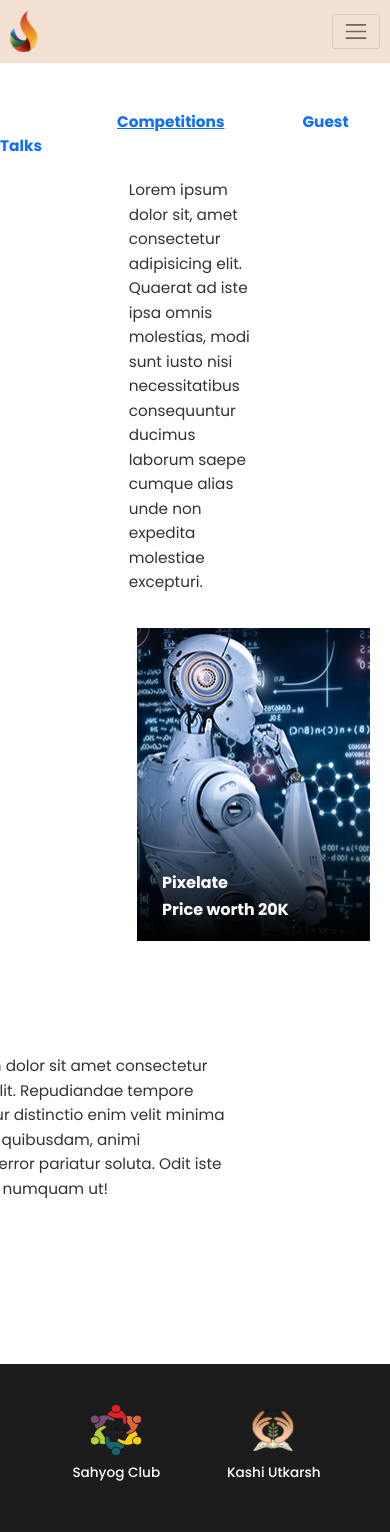
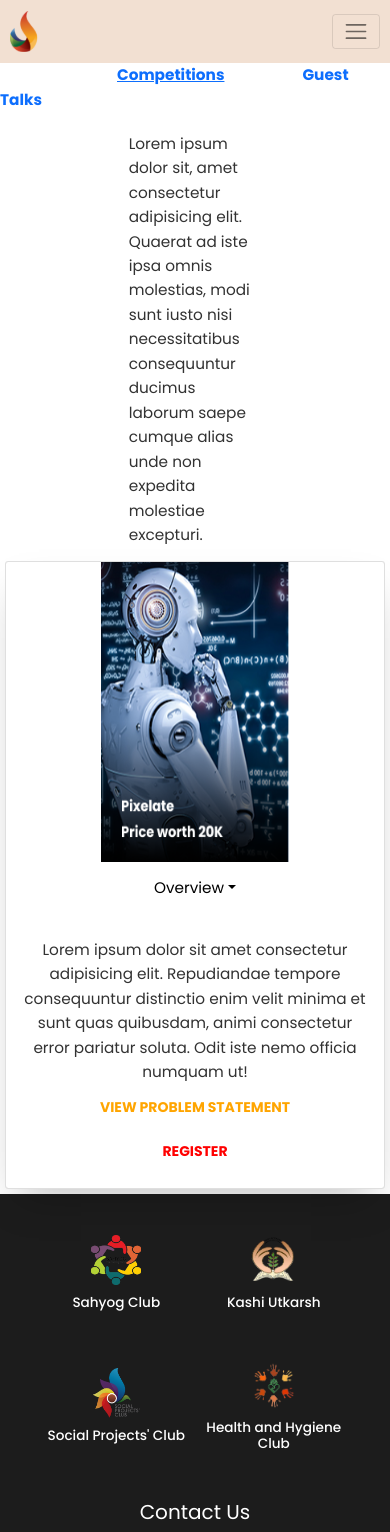
Before and after one commit to soniyakaramchandani42510/Ssc-Jagriti, a React (Create React App) app: page /events in a window 390 px wide. Shown: the top 1532 px of the page. Built offline with nearby package versions, Linux system fonts and the light colour scheme.

Commit message:
events-cards

```diff
--- a/src/components/Events/Events.css
+++ b/src/components/Events/Events.css
@@ -9,69 +9,96 @@
     cursor: pointer;
     text-decoration: none;
 }
-.events{
-    margin-top: 12%;
-}
 .para {
     margin-left: 33%;
     margin-right: 35%;
     margin-top: 5%;
 }
-#images{
-    margin-top: 5%;
-    margin-left: 35%;
+.event-card {
+  width:auto;
+  height: auto;
 }
-.tags{
-    margin-top: 5%;
+.card-horizontal {
+  display: flex!important;
+  flex: 1 1 auto !important;
+  justify-content: center;
+  align-content: center;
 }
- .over{
-    display: inline-block;
+.event-body .event-text{
+  margin-top: 2em;
+  justify-content: center;
+  align-content: center;
 }
- .overview{
-
-    margin-left: 38%;
-    font-weight: bolder;
-    cursor: pointer;
-}
-.lines{
-    margin-left: 47%;
-    font-weight: bolder;
-    cursor: pointer;
-}
-.contacts{
-    margin-left: 56%;
-    font-weight: bolder;
-    cursor: pointer;
-}
- #overview{
-    margin-left: -25%;
+#overview{
     cursor: pointer;
     font-weight: bolder;
 }
 #timeline{
-    margin-left: -32%;
     cursor: pointer;
     font-weight: bolder;
 }
 #contacts{
-    margin-left: -32%;
     cursor: pointer;
     font-weight: bolder;
 }
-#special{
-    margin-right: 40%;
-    margin-left: -25%;
-    margin-top: 5%;
+.event-card
+#images
+{
+  width: 300px;
+  height: 300px;
 }
 #problem{
-    margin-top: 15%;
-    margin-left: -45%;
     font-weight: bolder;
     color: orange;
 }
 #register{
-
-    margin-top: 15%;
-    margin-left: -70%;
+    color: red;
     font-weight: bolder;
 }
+.buttons{
+  justify-content: center;
+  align-content: center;
+  bottom:0;
+  padding-top: 5rem;
+  margin: auto;
+}
+.e-card{
+  width: auto;
+  height: auto;
+}
+.e-dropdown .dropdown-toggle{
+  display: none;
+  color: black;
+}
+@media screen and (max-width: 700px)
+{
+  .card-horizontal {
+    display: inline!important;
+    flex-shrink: 0;
+
+  }
+
+  .event-card
+  #images
+  {
+    width: 50%;
+    height: 0.5 rem;
+  }
+  .e-dropdown .dropdown-toggle{
+    display: inline;
+    color: black;
+  }
+  .e-dropdown .dropdownMenu2{
+    transform: none;
+  }
+  .event-body .event-title{
+    display: none;
+  }
+  .buttons{
+    justify-content: center;
+    align-content: center;
+    bottom:0;
+    padding: 0;
+    margin: auto;
+  }
+}
--- a/src/components/Events/Events.js
+++ b/src/components/Events/Events.js
@@ -30,32 +30,41 @@ function Events(props) {
           molestiae excepturi.
         </p>
       </div>
-      <div>
-        <div className="row">
-          <div className="col-sm">
-            <img id="images" src={eventImage} alt="" />
+      <div className="card event-card">
+            <div className="card-horizontal">
+                <div className="img-square-wrapper">
+                    <img id="images" src={require('../../Assets/events.png')} alt=""  />
                 </div>
-          <div className="col-sm tags">
-            <div className="row">
-              <div className="col-sm" id="overview" onClick={overView}>
+                <div className="card-body event-body">
+                    <div className="row event-title card-title">
+                      <div className="col-sm" id='overview' onClick={overView}>
                       Overview
                       </div>
-              <div className="col-sm" id="timeline" onClick={timeLine}>
+                      <div className="col-sm" id='timeline' onClick={timeLine}>
                       Timeline
                       </div>
-              <div className="col-sm" id="contacts" onClick={contacts}>
+                      <div className="col-sm" id='contacts' onClick={contacts}>
                       Contacts
                       </div>
                     </div>
-            <div className="row" id="special">
-              {props.events}
+                    <div className="dropdown e-dropdown">
+                      <div className=" card-title dropdown-toggle" type="button" id="dropdownMenu2" data-toggle="dropdown" aria-haspopup="true" aria-expanded="false">
+                        Overview
                       </div>
-            <div className="row">
+                      <div className="dropdown-menu" aria-labelledby="dropdownMenu2">
+                        <button className="dropdown-item" type="button" onClick={overView}>Overview</button>
+                        <button className="dropdown-item" type="button" onClick={timeLine}>Timeline</button>
+                        <button className="dropdown-item" type="button" onClick={contacts}>Contacts</button>
+                      </div>
+                    </div>
+
+                    <div className="card-text event-text">{props.events}</div>
+                      <div className="row buttons">
                         <div className="col-sm">
-                <h6 id="problem">View Problem Statement </h6>
+                          <a id="problem" href="#" className="btn">View Problem Statement</a>
                         </div>
-              <div className="col-sm">
-                <h6 id="register">Register for the event &#x0003E;</h6>
+                        <div  className="col-sm">
+                          <a id="register" href="#" className="btn btn-danger">Register</a>
                         </div>
                       </div>
                 </div>
```
Lines whose indentation alone changed are shown as unchanged.
